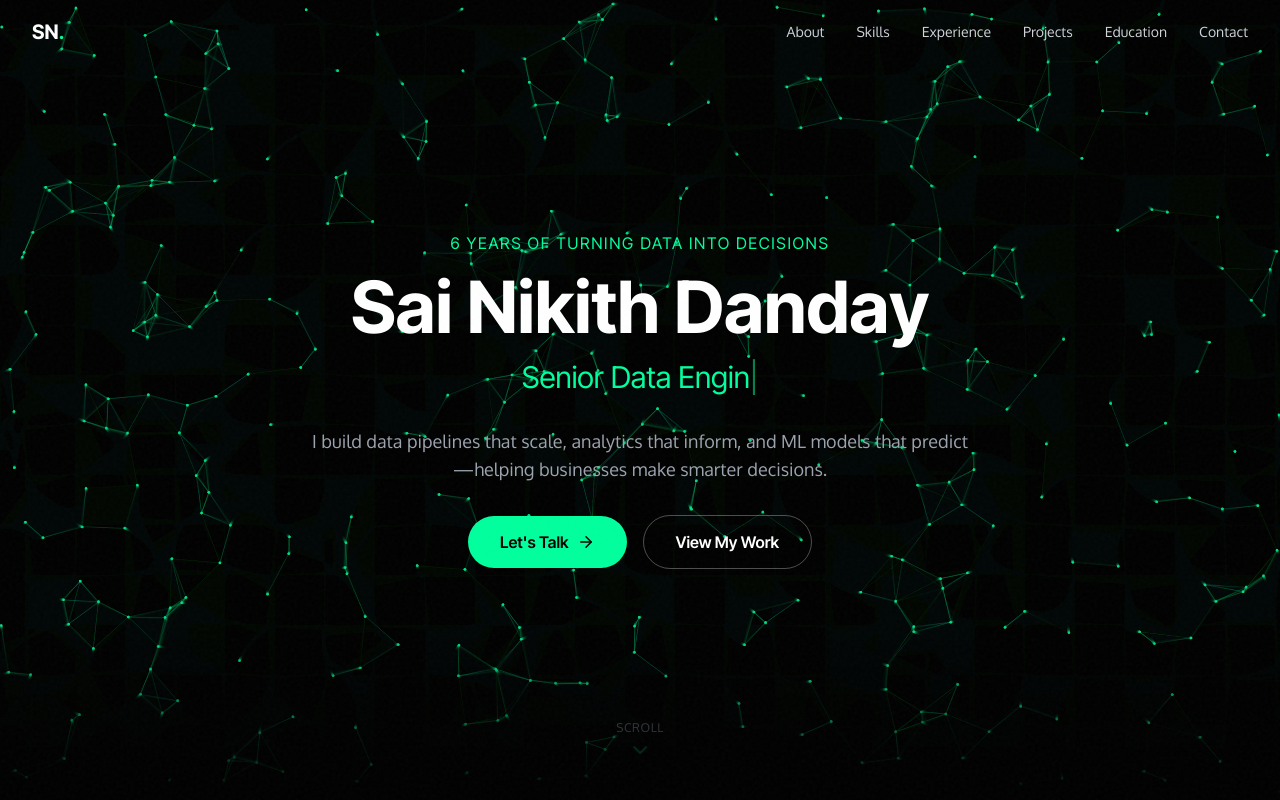
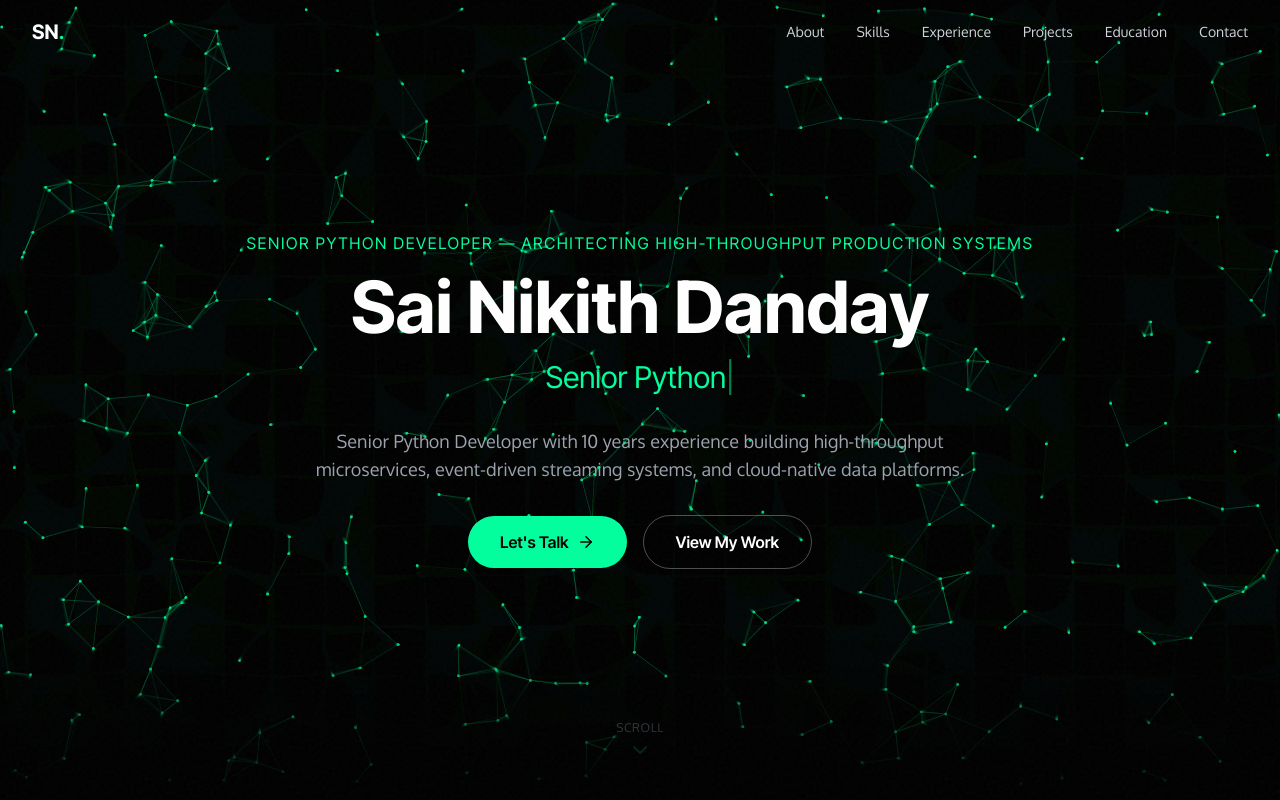
Before and after one commit to sdnikith/portfolio, a React (Vite) app: page / in a window 1280 px wide. Shown: the top 800 px of the page. Built offline with nearby package versions, Linux system fonts and the light colour scheme.

Commit message:
update the portfolio

```diff
--- a/src/sections/About.tsx
+++ b/src/sections/About.tsx
@@ -9,13 +9,13 @@ import {
 gsap.registerPlugin(ScrollTrigger);
 
 const targetRoles = [
-  { icon: Database, label: 'Senior Data Engineer', color: '#00ff9d' }
+  { icon: Database, label: 'Senior Python Developer', color: '#00ff9d' }
 ];
 
 const contactInfo = [
-  { icon: MapPin, label: 'Location', value: 'United States', href: '#' },
+  { icon: MapPin, label: 'Location', value: 'Irving, TX, USA', href: '#' },
   { icon: Mail, label: 'Email', value: 'sdnikith@gmail.com', href: 'mailto:sdnikith@gmail.com' },
-  { icon: Phone, label: 'Phone', value: '650 605 3668', href: 'tel:6506053668' },
+  { icon: Phone, label: 'Phone', value: '+1 (650) 605-3668', href: 'tel:+16506053668' },
   { icon: GraduationCap, label: 'Education', value: 'M.S. Data Science', href: '#education' },
 ];
 
@@ -71,7 +71,7 @@ export default function About() {
           <div className="lg:col-span-2 space-y-6">
             <div className="animate-item">
               <p className="text-lg md:text-xl text-gray-200 leading-relaxed">
-                I&apos;m a <span className="text-neon font-semibold">Data Professional</span> with 6 years of hands-on experience transforming raw data into actionable insights. I&apos;ve architected data pipelines processing terabytes daily, built ML models for fraud detection, and created analytics dashboards that shaped strategic decisions at Fortune 500 companies.
+                <strong>Senior Python Developer</strong> with 10 years of progressive experience architecting and delivering high-throughput microservices, event-driven streaming systems, and cloud-native data platforms at Tier-1 financial institutions and enterprise-scale organizations. Deep expertise in Python (FastAPI, Flask), Apache Kafka, AWS, and ML/LLM integration — consistently delivering measurable business outcomes including cost savings, high pipeline reliability, and low-latency APIs. I translate complex business requirements into production-grade Python solutions and mentor engineering teams to deliver at scale.
               </p>
             </div>
 
@@ -82,12 +82,12 @@ export default function About() {
               </h3>
               <div className="grid sm:grid-cols-2 gap-3">
                 {[
-                  'Design scalable data pipelines (ETL/ELT)',
-                  'Build cloud-native solutions on AWS',
-                  'Develop predictive ML models',
-                  'Create interactive BI dashboards',
-                  'Optimize query performance & costs',
-                  'Implement data governance & security',
+                  'Python (FastAPI, Flask), async APIs',
+                  'Streaming: Kafka, MSK, Kinesis',
+                  'ETL/ELT: Airflow, DBT, Glue, PySpark',
+                  'Cloud & Infra: AWS, Terraform, Docker, Kubernetes',
+                  'Databases: Snowflake, Redshift, PostgreSQL, MongoDB',
+                  'Observability & Testing: Prometheus, Grafana, Pytest, Great Expectations',
                 ].map((item, i) => (
                   <div key={i} className="flex items-start gap-2 text-gray-400">
                     <span className="text-neon mt-1">›</span>
--- a/src/sections/Contact.tsx
+++ b/src/sections/Contact.tsx
@@ -15,13 +15,13 @@ const contactMethods = [
   {
     icon: Phone,
     label: 'Phone',
-    value: '650 605 3668',
-    href: 'tel:6506053668',
+    value: '+1 (650) 605-3668',
+    href: 'tel:+16506053668',
   },
   {
     icon: MapPin,
     label: 'Location',
-    value: 'USA',
+    value: 'Irving, TX, USA',
     href: '#',
   },
 ];
@@ -143,7 +143,7 @@ export default function Contact() {
           <div className="space-y-6 contact-animate">
             <div>
               <h3 className="font-heading font-bold text-white text-2xl mb-6">Contact Information</h3>
-              <p className="text-gray-400 mb-8">I'm currently open to Senior Data Engineer roles. Let's discuss how I can contribute to your data infrastructure.</p>
+              <p className="text-gray-400 mb-8">Senior Python Developer available for new opportunities. Open to roles in Data Engineering, Platform, and ML infrastructure.</p>
             </div>
 
             {/* Contact Methods */}
--- a/src/sections/Experience.tsx
+++ b/src/sections/Experience.tsx
@@ -8,79 +8,95 @@ gsap.registerPlugin(ScrollTrigger);
 const experiences = [
   {
     company: 'Advithri Technologies',
-    role: 'Senior Data Engineer',
-    period: 'Sep 2024 - Present',
-    summary: 'Leading data platform modernization initiatives for enterprise clients',
+    role: 'Senior Python Developer',
+    period: 'Sep 2024 – Present',
+    summary: 'Led architecture and delivery of FastAPI microservices, LLM integrations, and event-driven streaming infrastructure for analytics and governance',
     impact: [
-      { icon: TrendingUp, text: 'Improved pipeline reliability by 40% through Airflow orchestration' },
-      { icon: DollarSign, text: 'Reduced compute costs by 25% via Snowflake optimization' },
-      { icon: Zap, text: 'Cut processing time by 35% through Glue job tuning' },
+      { icon: TrendingUp, text: 'Delivered $216K annualized Snowflake compute savings' },
+      { icon: DollarSign, text: 'Improved pipeline reliability to 99.6% via orchestration and monitoring' },
+      { icon: Zap, text: 'Reduced MTTR from 45 to 8 minutes with self-healing CI/CD' },
     ],
     achievements: [
-      'Architected event-driven data pipelines using Snowflake, DBT, and Fivetran for real-time analytics',
-      'Built Snowpark (Python) processing logic eliminating external data movement bottlenecks',
-      'Implemented column-level security and RBAC ensuring compliance with data governance standards',
-      'Created Step Functions workflows with automated rollback and retry mechanisms',
-      'Mentored 3 junior engineers on Snowflake best practices and DBT development',
+      'Built FastAPI microservices exposing governed Snowflake analytics with Pydantic validation and rate limiting',
+      'Integrated LLMs (SageMaker, Hugging Face) for document summarization and automated reporting',
+      'Architected Kafka event-driven ingestion using MSK and CDC connectors for sub-30s data freshness',
+      'Orchestrated 50+ Airflow DAGs with SLA alerting and retry policies',
+      'Developed reusable Python SDK for authentication, retries, and logging across services',
     ],
-    tech: ['Snowflake', 'DBT', 'Airflow', 'AWS Glue', 'Lambda', 'Python'],
+    tech: ['Python', 'FastAPI', 'Kafka', 'Snowflake', 'Airflow', 'AWS'],
   },
   {
-    company: 'Infosys - CitiBank',
-    role: 'Technology Analyst',
-    period: 'Feb 2021 - Dec 2021',
-    summary: 'Delivered critical data infrastructure for global banking operations',
+    company: 'DataBridge Analytics',
+    role: 'Python Developer',
+    period: 'May 2022 – Aug 2024',
+    summary: 'Designed and built REST APIs, Kafka pipelines, and ETL workflows to support analytics and reporting for cross-functional teams',
     impact: [
-      { icon: Shield, text: 'Achieved 99.9% data accuracy across billions of records' },
-      { icon: TrendingUp, text: 'Improved query performance by 25% through optimization' },
-      { icon: Zap, text: 'Automated multi-source ingestion reducing manual effort' },
+      { icon: TrendingUp, text: 'Handled 50K+ events/minute with sub-second propagation latency' },
+      { icon: Zap, text: 'Reduced nightly batch processing time by 30% via optimized Glue & PySpark jobs' },
+      { icon: Shield, text: 'Improved anomaly detection and monitoring using Grafana and Prometheus' },
     ],
     achievements: [
-      'Designed ELT workflows using Snowflake, DBT, and AWS Glue for enterprise data warehouse',
-      'Built reconciliation framework using PySpark validating billions of records daily',
-      'Created Snowpark transformations enabling in-database computation',
-      'Implemented event-driven architectures with S3 triggers and Lambda functions',
-      'Tuned warehouse sizing and query patterns reducing costs without SLA impact',
+      'Built FastAPI and Flask REST APIs with async handlers, dependency injection, and OpenAPI docs',
+      'Developed Kafka producer/consumer pipelines to centralize clickstream and application events',
+      'Designed ETL pipelines using AWS Glue and PySpark for heterogeneous source systems into Redshift',
+      'Implemented Great Expectations data validation integrated with Airflow and CI pipelines',
+      'Implemented OAuth2/JWT-based auth and role-based access controls for internal APIs',
     ],
-    tech: ['Snowflake', 'PySpark', 'AWS', 'DBT', 'Airflow', 'Python'],
+    tech: ['FastAPI', 'Flask', 'Kafka', 'PySpark', 'AWS Glue', 'Great Expectations'],
   },
   {
-    company: 'Infosys - Bank of America',
-    role: 'Technology Analyst',
-    period: 'Oct 2018 - Jan 2021',
-    summary: 'Pioneered synthetic data solutions for privacy-preserving ML workflows',
+    company: 'Infosys · CitiBank',
+    role: 'Python Developer',
+    period: 'Feb 2021 – Dec 2021',
+    summary: 'Architected high-throughput Kafka streaming and reconciliation frameworks for financial transactions',
     impact: [
-      { icon: Users, text: 'Enabled 50+ data scientists with anonymized datasets' },
-      { icon: Shield, text: 'Ensured GDPR compliance for sensitive financial data' },
-      { icon: Zap, text: 'Automated 1TB+ daily ETL processes' },
+      { icon: Shield, text: 'Ingested 500k+ events/sec with sub-second latency' },
+      { icon: TrendingUp, text: 'Enabled sub-30s data freshness via CDC connectors' },
+      { icon: Zap, text: 'Achieved 99.9% accuracy in reconciliation at scale' },
     ],
     achievements: [
-      'Developed synthetic data generation framework using Python and PySpark for model testing',
-      'Built data masking pipeline with Lambda and S3 triggers for secure PII handling',
-      'Integrated Great Expectations for schema validation catching anomalies early',
-      'Created self-healing pipeline using Step Functions for real-time failure recovery',
-      'Established CI/CD pipeline using Jenkins and Git for automated deployments',
+      'Built Kafka streaming platform on AWS MSK ingesting 500k+ events/sec',
+      'Engineered Spark Structured Streaming fraud detection pipeline with sub-5s signal delivery',
+      'Configured Debezium CDC connectors and S3 sink to deliver near-real-time Snowflake loads',
+      'Implemented idempotent producers and DLQ patterns for guaranteed delivery',
     ],
-    tech: ['PySpark', 'Python', 'AWS Lambda', 'S3', 'Jenkins', 'Terraform'],
+    tech: ['Kafka', 'Spark', 'Python', 'Debezium', 'Snowflake'],
   },
   {
-    company: 'Infosys - American Family Insurance',
-    role: 'System Engineer',
-    period: 'Jan 2017 - Oct 2018',
-    summary: 'Led cloud migration transforming legacy data infrastructure',
+    company: 'Infosys · Bank of America',
+    role: 'Python Developer',
+    period: 'Oct 2018 – Jan 2021',
+    summary: 'Built FastAPI serving layers, ML model A/B testing, and large-scale ETL for fraud analytics',
     impact: [
-      { icon: TrendingUp, text: 'Migrated 10TB+ enterprise data to cloud' },
-      { icon: Zap, text: 'Reduced batch intervals enabling real-time reporting' },
-      { icon: DollarSign, text: 'Cut infrastructure costs by 30%' },
+      { icon: Users, text: 'Served real-time scoring for 500M+ daily transactions' },
+      { icon: Shield, text: 'Maintained sub-100ms P99 API responses for model serving' },
+      { icon: Zap, text: 'Automated 1TB+ daily transformations with PySpark' },
     ],
     achievements: [
-      'Migrated high-volume enterprise data from on-premise SQL/Oracle to AWS Snowflake',
-      'Designed ETL pipelines using AWS Glue, PySpark, and Lambda across data domains',
-      'Implemented CDC using AWS DMS improving incremental update efficiency',
-      'Created metadata-driven ingestion with Glue Crawlers automating schema discovery',
-      'Led Apache Flink implementation for streaming claims and policy updates',
+      'Developed FastAPI microservices exposing ML models with Redis caching and versioned endpoints',
+      'Implemented A/B testing framework to compare model versions and drive promotion decisions',
+      'Automated PySpark transformations on EMR for large-scale data processing',
+      'Built Lambda + S3 PII masking pipelines using KMS for field-level encryption',
     ],
-    tech: ['AWS Glue', 'Snowflake', 'PySpark', 'Terraform', 'Flink', 'Redshift'],
+    tech: ['FastAPI', 'Python', 'PySpark', 'Redis', 'EMR'],
+  },
+  {
+    company: 'Infosys · American Family Insurance',
+    role: 'Python Developer',
+    period: 'Dec 2016 – Oct 2018',
+    summary: 'Led migrations and built ETL pipelines, Flink streaming jobs, and serverless masking solutions for insurance workloads',
+    impact: [
+      { icon: TrendingUp, text: 'Migrated 50+ enterprise datasets to Snowflake' },
+      { icon: Zap, text: 'Reduced data freshness from hours to minutes with CDC' },
+      { icon: DollarSign, text: 'Saved $12K/month by removing redundant Redshift storage' },
+    ],
+    achievements: [
+      'Spearheaded migration of enterprise datasets to Snowflake and Redshift',
+      'Built 20+ ETL pipelines using Glue and Lambda across multiple domains',
+      'Implemented Flink streaming jobs for real-time claims analytics',
+      'Deployed Athena/Redshift Spectrum federated queries to reduce compute costs',
+    ],
+    tech: ['Glue', 'Flink', 'Snowflake', 'Redshift', 'Lambda'],
   },
 ];
 
--- a/src/sections/Hero.tsx
+++ b/src/sections/Hero.tsx
@@ -5,7 +5,7 @@ import { ChevronDown, ArrowRight } from 'lucide-react';
 
 gsap.registerPlugin(ScrollTrigger);
 
-const roles = ['Senior Data Engineer'];
+const roles = ['Senior Python Developer'];
 
 export default function Hero() {
   const heroRef = useRef<HTMLDivElement>(null);
@@ -206,7 +206,7 @@ export default function Hero() {
 
       <div className="hero-content relative z-10 text-center px-4 max-w-4xl mx-auto">
         <p className="text-neon text-sm md:text-base font-heading tracking-widest uppercase mb-4">
-          6 Years of Turning Data Into Decisions
+          Senior Python Developer — Architecting high-throughput production systems
         </p>
 
         <h1
@@ -230,8 +230,7 @@ export default function Hero() {
         </p>
 
         <p className="hero-roles text-gray-400 text-base md:text-lg max-w-2xl mx-auto mb-8">
-          I build data pipelines that scale, analytics that inform,
-          and ML models that predict—helping businesses make smarter decisions.
+          Senior Python Developer with 10 years experience building high-throughput microservices, event-driven streaming systems, and cloud-native data platforms.
         </p>
 
         <div className="hero-cta flex flex-col sm:flex-row items-center justify-center gap-4">
--- a/src/sections/Skills.tsx
+++ b/src/sections/Skills.tsx
@@ -10,76 +10,52 @@ gsap.registerPlugin(ScrollTrigger);
 
 const skillCategories = [
   {
-    title: 'Programming & Scripting',
+    title: 'Languages',
     icon: Code,
-    skills: ['Python', 'SQL', 'JavaScript', 'TypeScript', 'Scala', 'Bash', 'Java'],
+    skills: ['Python', 'SQL', 'PySpark', 'Scala', 'Bash/Shell'],
     color: '#00ff9d',
   },
   {
-    title: 'Cloud Platforms',
-    icon: Cloud,
-    skills: ['AWS', 'Azure', 'GCP', 'AWS S3', 'EC2', 'Lambda', 'EMR', 'Athena', 'Redshift', 'BigQuery'],
-    color: '#ff9500',
+    title: 'Frameworks & APIs',
+    icon: Cpu,
+    skills: ['FastAPI', 'Flask', 'REST', 'GraphQL', 'gRPC', 'Pydantic'],
+    color: '#a855f7',
   },
   {
-    title: 'Big Data Technologies',
+    title: 'Streaming & Messaging',
     icon: Database,
-    skills: ['Spark', 'PySpark', 'Hadoop', 'Kafka', 'Hive', 'HBase', 'Flink', 'Databricks'],
+    skills: ['Apache Kafka', 'Kafka Connect', 'MSK', 'Kinesis', 'RabbitMQ', 'Schema Registry'],
     color: '#00d4ff',
   },
   {
-    title: 'Data Warehousing',
-    icon: Server,
-    skills: ['Snowflake', 'Snowpark', 'Redshift', 'BigQuery', 'Data Lakes', 'Dimensional Modeling', 'Star/Snowflake Schema'],
+    title: 'AI / ML & LLM',
+    icon: BarChart3,
+    skills: ['LLM Integration', 'Hugging Face', 'OpenAI', 'scikit-learn', 'XGBoost', 'SageMaker'],
     color: '#ff6b6b',
   },
   {
-    title: 'ETL & Orchestration',
+    title: 'ETL / Orchestration',
     icon: Workflow,
-    skills: ['Apache Airflow', 'DBT', 'AWS Glue', 'Fivetran', 'Step Functions', 'Azure Data Factory', 'Talend'],
-    color: '#a855f7',
+    skills: ['Airflow', 'DBT', 'AWS Glue', 'Fivetran', 'Step Functions'],
+    color: '#14b8a6',
   },
   {
-    title: 'DevOps & CI/CD',
-    icon: GitBranch,
-    skills: ['Docker', 'Kubernetes', 'Jenkins', 'Git', 'GitHub Actions', 'Terraform', 'CI/CD Pipelines', 'Infrastructure as Code', 'Bitbucket'],
+    title: 'Cloud & Infra',
+    icon: Cloud,
+    skills: ['AWS (Lambda, S3, EC2, MSK)', 'Docker', 'Kubernetes', 'Terraform', 'GitHub Actions'],
     color: '#f97316',
   },
   {
-    title: 'Data Analysis',
-    icon: BarChart3,
-    skills: ['Pandas', 'NumPy', 'Scikit-learn', 'Matplotlib', 'Seaborn', 'Excel', 'Statistical Analysis', 'A/B Testing'],
-    color: '#ec4899',
-  },
-  {
-    title: 'Data Visualization',
-    icon: BarChart3,
-    skills: ['Tableau', 'Power BI', 'Plotly', 'D3.js', 'Looker', 'Matplotlib', 'Seaborn'],
-    color: '#14b8a6',
-  },
-  {
-    title: 'Databases',
+    title: 'Warehouses & Databases',
     icon: Database,
-    skills: ['PostgreSQL', 'MySQL', 'MongoDB', 'Redis', 'Oracle', 'DynamoDB', 'Cassandra', 'Elasticsearch'],
-    color: '#14b8a6',
-  },
-  {
-    title: 'Machine Learning & MLOps',
-    icon: Cpu,
-    skills: ['TensorFlow', 'PyTorch', 'Scikit-learn', 'XGBoost', 'Keras', 'NLP', 'Feature Engineering', 'MLflow', 'AWS SageMaker', 'Kubeflow', 'Model Monitoring', 'Model Registry', 'Docker'],
+    skills: ['Snowflake', 'Redshift', 'PostgreSQL', 'MongoDB', 'DynamoDB'],
     color: '#8b5cf6',
   },
   {
-    title: 'Monitoring & Security',
+    title: 'Observability & Quality',
     icon: Shield,
-    skills: ['AWS CloudWatch', 'Prometheus', 'Grafana', 'IAM', 'KMS', 'Data Quality', 'Airflow Logs', 'Glue Job Metrics'],
+    skills: ['Grafana', 'Prometheus', 'Splunk', 'CloudWatch', 'Great Expectations', 'Pytest'],
     color: '#ef4444',
-  },
-  {
-    title: 'Architecture & Design',
-    icon: Cpu,
-    skills: ['Microservices', 'Event-driven Architecture', 'Data Governance', 'Schema Evolution', 'Data Mesh', 'Lambda Architecture'],
-    color: '#8b5cf6',
   },
 ];
 
```
